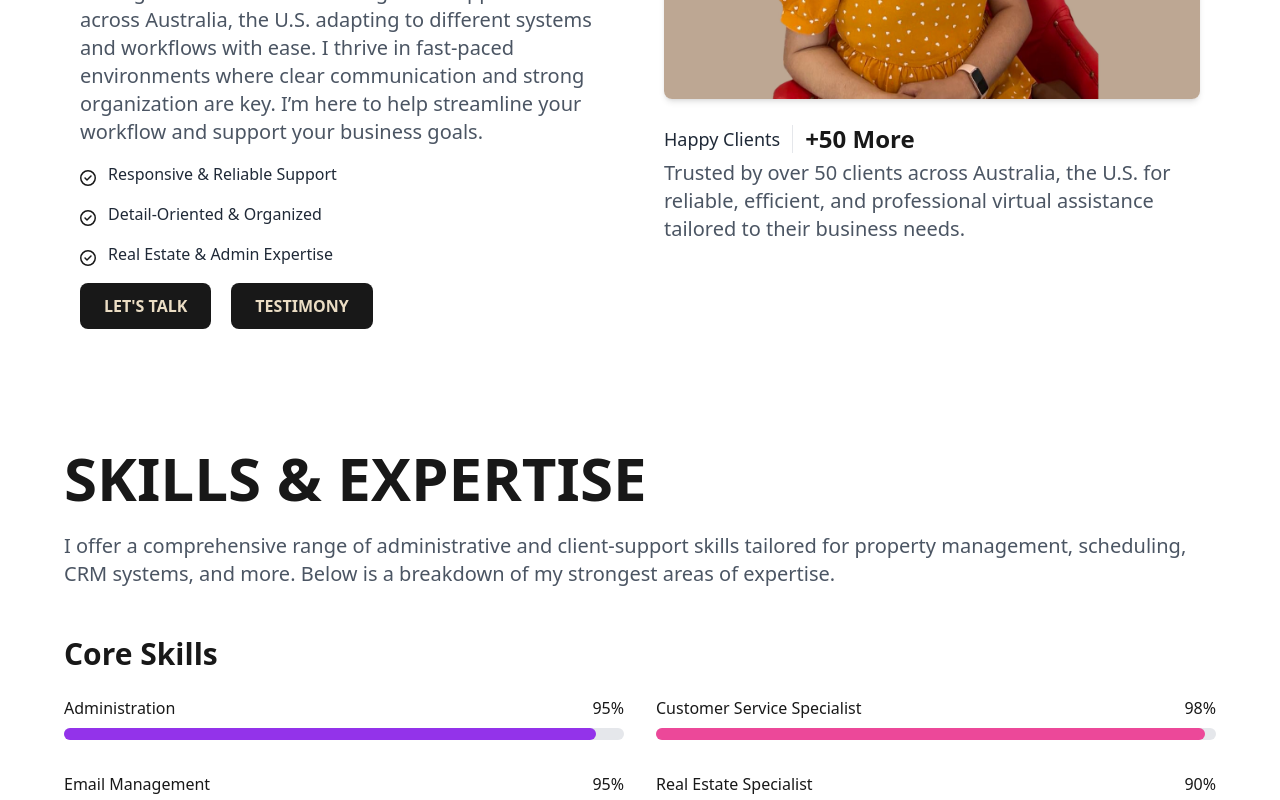
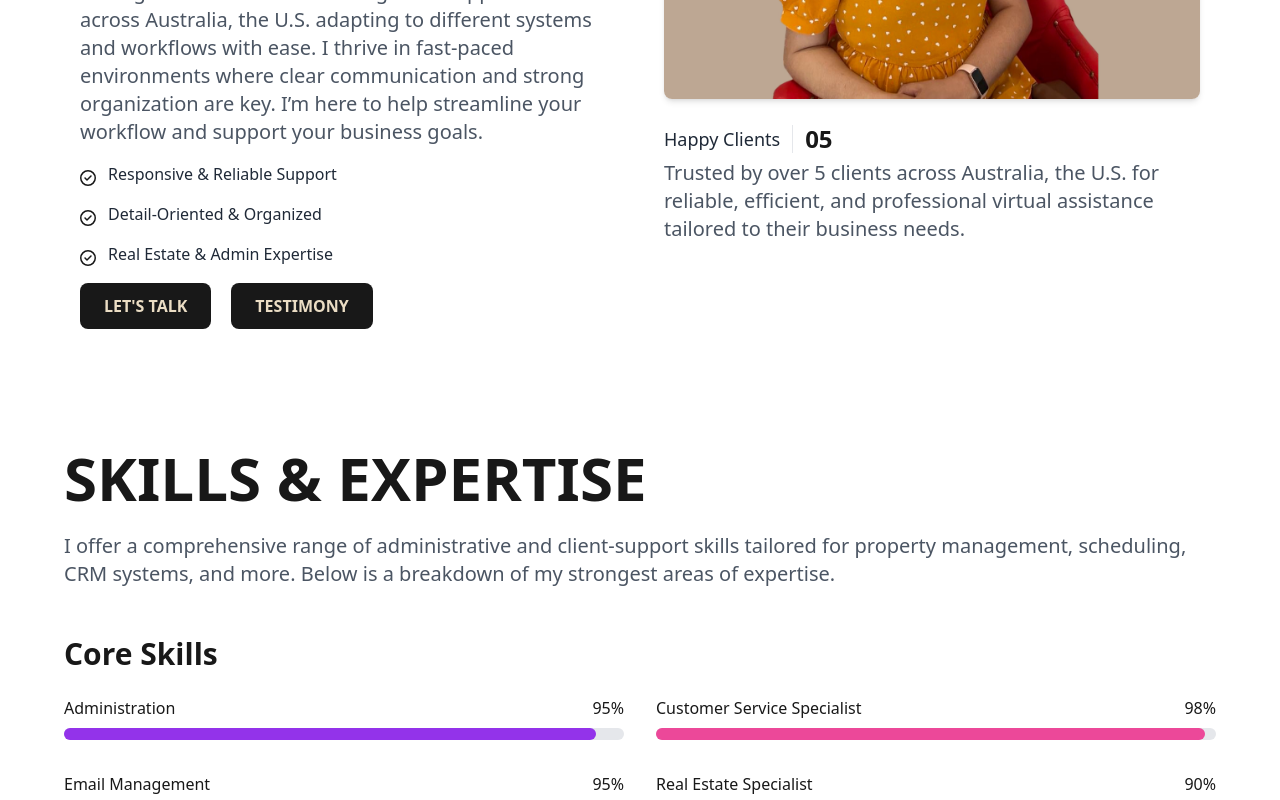
Before and after one commit to Tony-Man7/CLIENT-PORTFOLIO, a Vue app: page /about in a window 1280 px wide. Shown: the part 1260-2060 px from the top of the page. Built offline with nearby package versions, Linux system fonts and the light colour scheme.

Commit message:
update email

```diff
--- a/src/components/About.vue
+++ b/src/components/About.vue
@@ -76,10 +76,10 @@ import SlideRight from './transitions/SlideRight.vue';
               <div class="mb-4 text-base">
                 <div class="flex items-center mb-1">
                   <h5 class="text-lg font-medium border-r pr-3 mr-3">Happy Clients</h5>
-                  <h2 class="text-primary text-2xl font-bold">+50 More</h2>
+                  <h2 class="text-primary text-2xl font-bold">05</h2>
                 </div>
                 <p class="mb-4 text-gray-600 text-base md:text-lg lg:text-xl text- leading-relaxed max-w-2xl mx-auto">
-                  Trusted by over 50 clients across Australia, the U.S. for reliable, efficient, and professional virtual assistance tailored to their business needs.
+                  Trusted by over 5 clients across Australia, the U.S. for reliable, efficient, and professional virtual assistance tailored to their business needs.
                 </p>
               </div>
             </div>
--- a/src/components/Contact.vue
+++ b/src/components/Contact.vue
@@ -59,7 +59,7 @@ const sendEmail = async (e) => {
           </div>
           <div class="flex items-start gap-3">
             <FontAwesomeIcon :icon="['fas', 'envelope']" class="mt-1 text-lg text-secondary" />
-            <a href="mailto:charlenejose607@gmail.com"><span>Charlenejose607@gmail.com</span></a>
+            <a href="mailto:vacharlene98@gmail.com"><span>vacharlene98@gmail.com</span></a>
           </div>
           <div class="flex items-start gap-3">
             <FontAwesomeIcon :icon="['fas', 'location-dot']" class="mt-1 text-lg text-secondary" />
```
